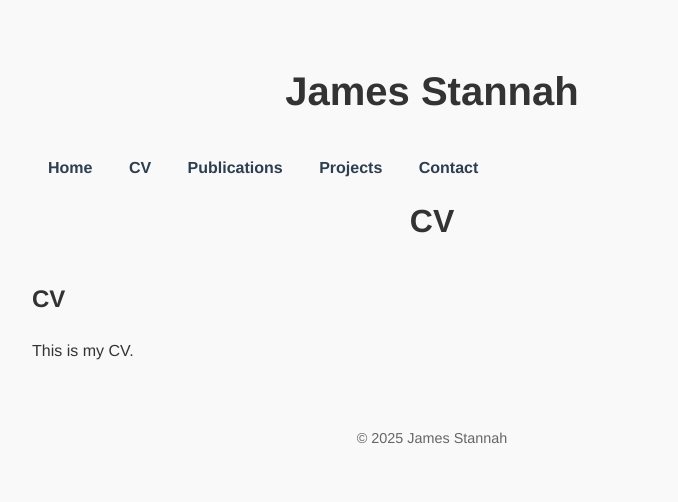
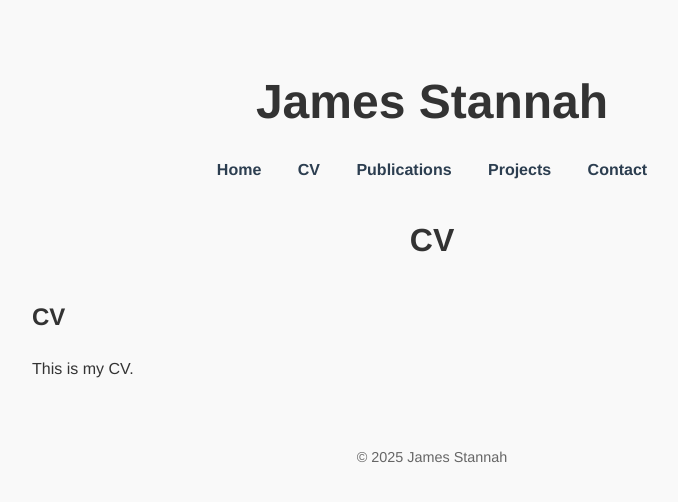
Before and after one commit to jamesstannah/jamesstannah.github.io, a Jekyll site: the page built from cv.md, in a window 1280 px wide. Shown: the top 502 px of the page, without its empty margins (208-886 px from the left). Built offline with Jekyll 4.4.1, drawn with Linux system fonts in a browser that asks for light colours.

Commit message:
Update style.css

```diff
--- a/assets/style.css
+++ b/assets/style.css
@@ -1,27 +1,38 @@
+/* Body */
 body {
   font-family: "Helvetica Neue", Arial, sans-serif;
   max-width: 800px;
-  margin: 0 auto;
+  margin: 0 auto;           /* centers the page content */
   line-height: 1.6;
   padding: 2rem;
   background-color: #f9f9f9;
   color: #333;
 }
 
+/* Global H1 (for content headings) */
 h1 {
-  font-size: 2.5rem; /* heading */
+  font-size: 2.5rem;
+  text-align: left;         /* default for content H1s */
+  color: #333;
+}
+
+/* Subheadings */
+h2 {
+  font-size: 1.5rem;
   text-align: left;
   color: #333;
 }
 
-h2 {
-  font-size: 1.5rem; /* subheading */
-  text-align: left;
-  color: #333;       /* optional lighter color */
+/* Site header (name at top) */
+header h1 {
+  text-align: center;
+  margin-bottom: 1rem;     /* a bit tighter spacing */
+  font-size: 3rem;          /* slightly larger for homepage name */
 }
 
-header h1 {
-  text-align: center;
+/* Navigation links */
+nav {
+  text-align: center;       /* centers the menu */
   margin-bottom: 2rem;
 }
 
@@ -38,6 +49,14 @@ nav a:hover {
   color: #ff00ff;
 }
 
+/* Page titles (CV, Publications, etc.) */
+.page-title {
+  text-align: center;
+  font-size: 2rem;          /* smaller than header */
+  margin: 1rem 0 2rem;
+}
+
+/* Footer */
 footer {
   text-align: center;
   margin-top: 4rem;
@@ -45,8 +64,13 @@ footer {
   color: #666;
 }
 
-.page-title {
-  text-align: center;
-  font-size: 2rem; /* adjust size */
-  margin: 1rem 0 2rem;
+/* Optional: style for images (profile photo) */
+img.profile-photo {
+  display: block;
+  margin: 0 auto;
+  width: 400px;
+  height: 400px;
+  border-radius: 50%;
+  object-fit: cover;        /* ensures image fills the circle */
+  object-position: center;  /* centers focus inside circle */
 }
```
